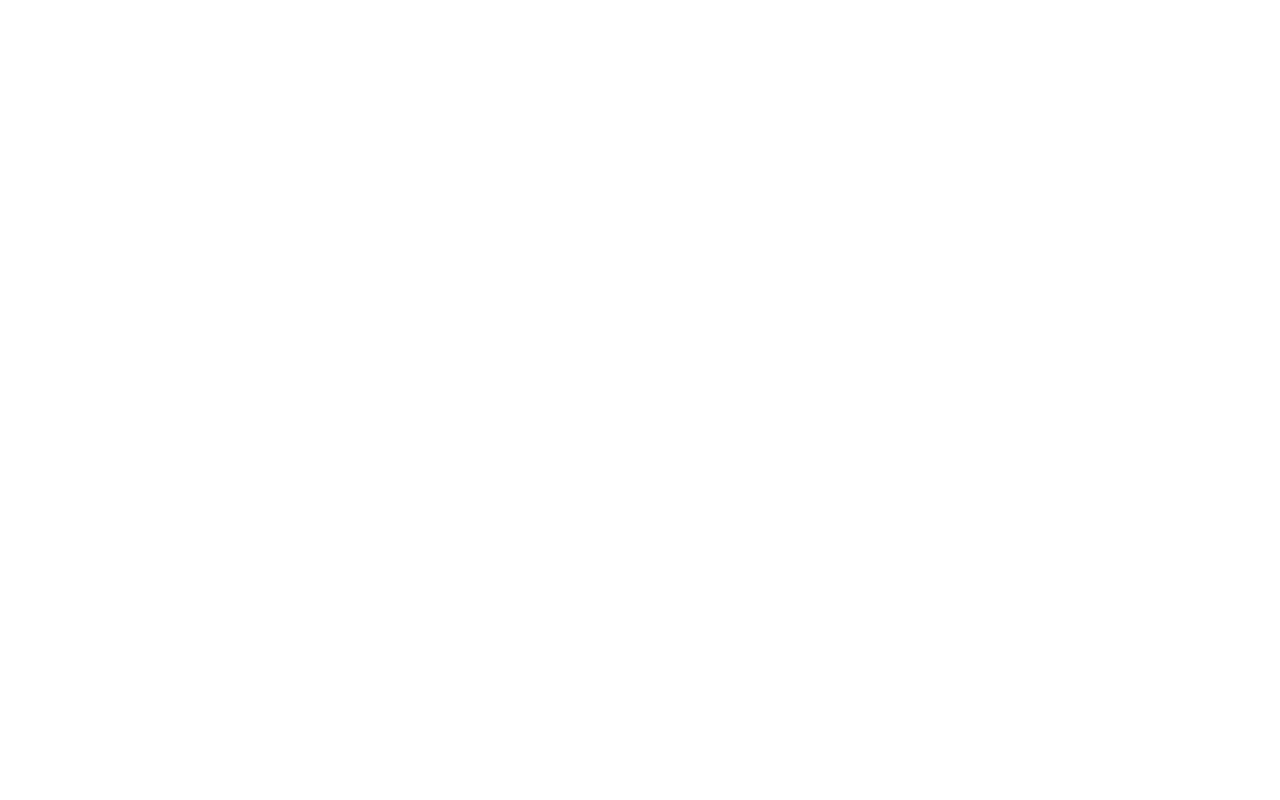
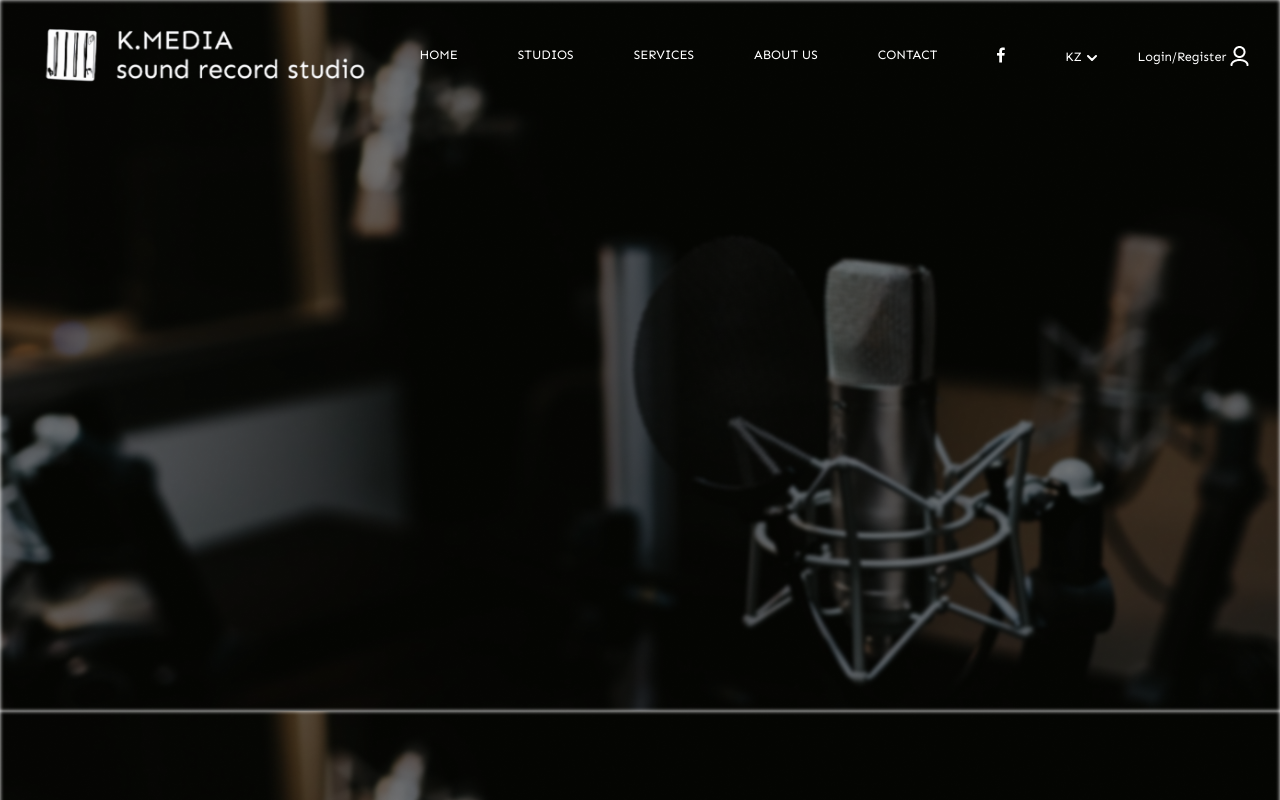
Before and after one commit to aalohaa/RMT, a plain HTML site: page index.html in a window 1280 px wide. Drawn offline with Linux system fonts and the light colour scheme; files that its build step writes are made by us from their sources.

Commit message:
Main page created

```diff
--- a/css/style.css
+++ b/css/style.css
@@ -0,0 +1,44 @@
+@font-face {
+    font-family: senreg;
+    src: url(../fonts/Sen-Regular.ttf);
+}
+
+body {
+    background: url(../images/hd-wallpaper-gb52b95b3d_19205.png);
+    background-size: cover;
+}
+
+header {
+    display: flex;
+    justify-content: space-around;
+    align-items: center;
+}
+
+header a {
+    text-decoration: none;
+    color: white;
+    font-family: senreg;
+    font-size: 1vw;
+}
+
+.navbar {
+    display: flex;
+    gap: 60px;
+}
+
+
+.auth {
+    display: flex;
+    align-items: center;
+    justify-content: center;
+}
+
+.change-language {
+    display: flex;
+    align-items: center;
+    gap: 5px;
+}
+
+.change-language .dropdown-lang {
+    cursor: pointer;
+}
--- a/index.html
+++ b/index.html
@@ -1,12 +1,46 @@
 <!DOCTYPE html>
 <html lang="en">
+
 <head>
     <meta charset="UTF-8">
     <meta name="viewport" content="width=device-width, initial-scale=1.0">
     <title>RMT</title>
-    <link rel="stylesheet" href="style.css">
+    <link rel="stylesheet" href="css/style.css">
 </head>
+
 <body>
 
+    <header>
+        <div class="logo">
+            <img src="images/Logo.png" alt="" width="350">
+        </div>
+
+        <div class="navbar">
+            <a class="home" href="">HOME</a>
+            <a class="studios" href="">STUDIOS</a>
+            <a class="services" href="">SERVICES</a>
+            <a class="about" href="">ABOUT US</a>
+            <a class="contact" href="">CONTACT</a>
+            <a href=""><img src="./images/Vector_facebook.png" alt=""></a>
+            <div class="change-language">
+                <a href="">KZ</a>
+                <div class="dropdown-lang">
+                    <svg width="10" height="6" viewBox="0 0 10 6" fill="none" xmlns="http://www.w3.org/2000/svg">
+                        <path d="M9 1L5 5L1 1" stroke="white" stroke-width="2" stroke-linecap="round" stroke-linejoin="round"/>
+                        </svg>
+
+                </div>
+            </div>
+        </div>
+
+
+
+        <div class="auth">
+            <a href="">Login/Register</a>
+            <img src="images/User_02.png" alt="">
+        </div>
+    </header>
+
 </body>
+
 </html>
```
Also changed, not shown: about_us.html (added, +11 -0 lines), services.html (added, +11 -0 lines), fonts/Sen-Regular.ttf (added), images/Logo.png (added), images/User_02.png (added), images/Vector.svg (added), images/Vector_facebook.png (added), images/hd-wallpaper-gb52b95b3d_19205.png (added).
